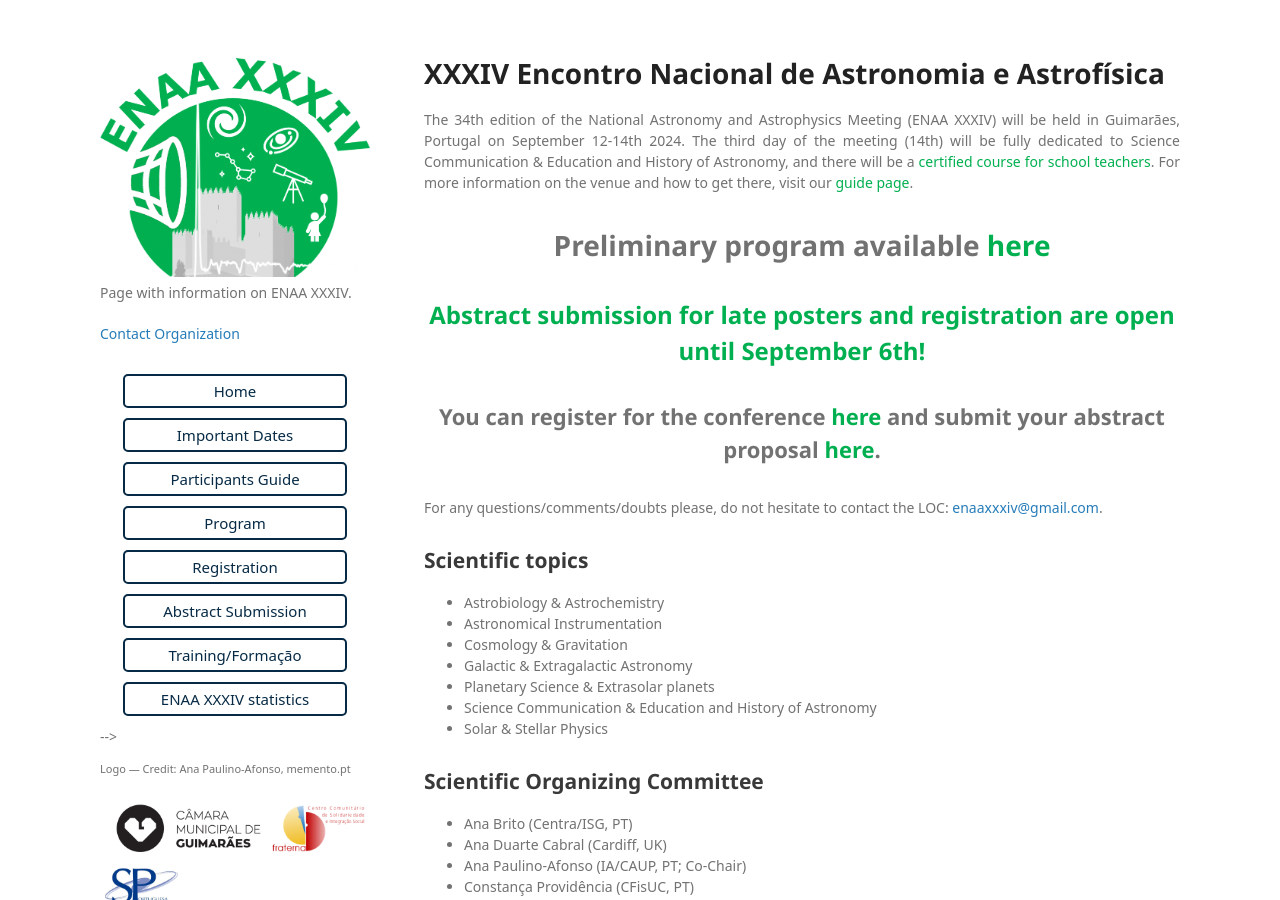
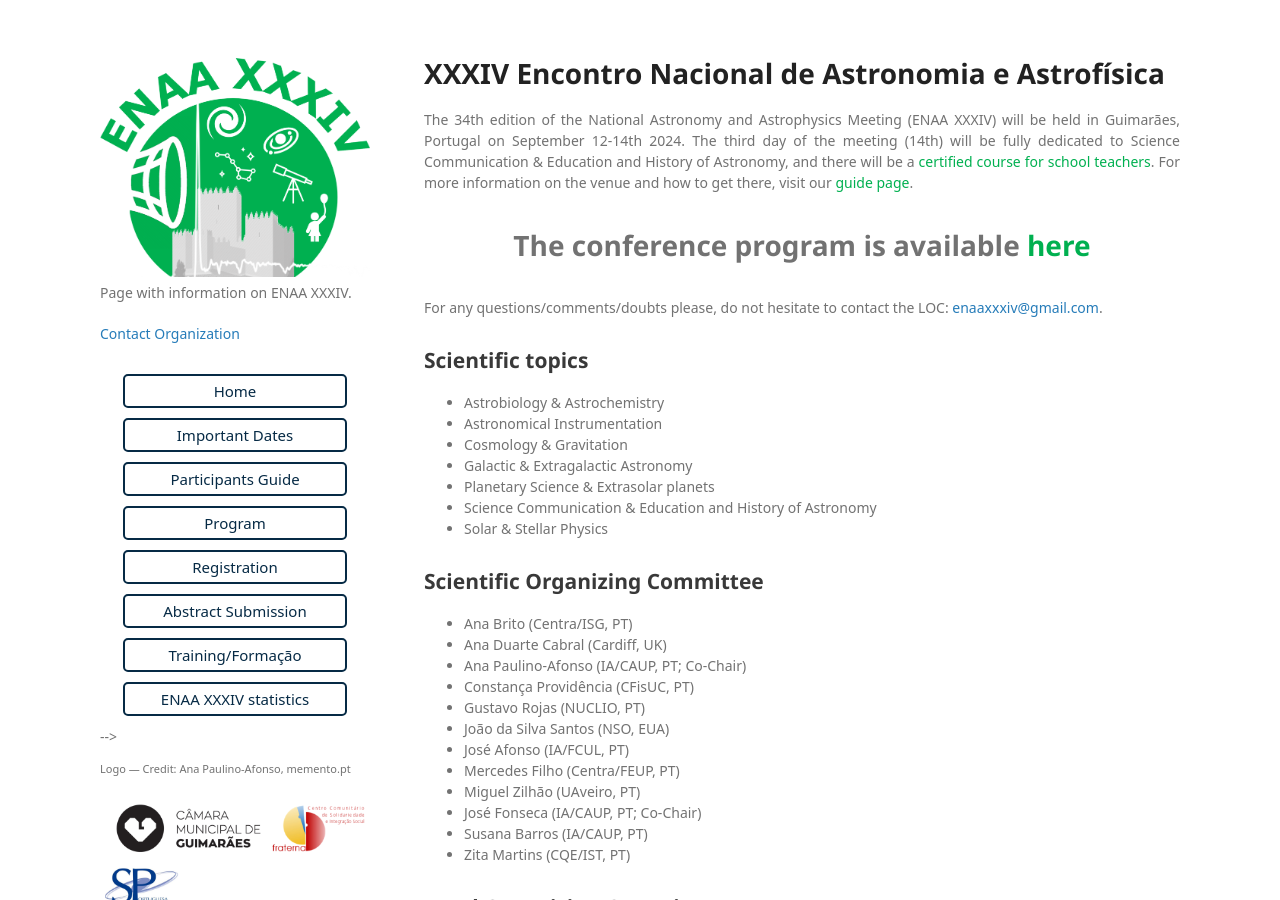
Before and after one commit to ENAA-XXXIV/ENAA-XXXIV.github.io, a Jekyll site: the page built from index.md, in a window 1280 px wide and 900 px high. Built offline with Jekyll 4.4.1, drawn with Linux system fonts in a browser that asks for light colours; some web fonts are replaced; our own code applies the rules of GitHub Pages for plain Markdown files.

Commit message:
Updated from page

```diff
--- a/index.md
+++ b/index.md
@@ -8,16 +8,8 @@ For more information on the venue and how to get there, visit our <a href=guide
 </div> <br>
 
 <div style="text-align: center; font-size: 28px; font-weight: bold">
-Preliminary program available <a href=program  style="color: #00b050"> here</a></div>
+The conference program is available <a href=program  style="color: #00b050"> here</a></div>
 <br>
-
-<div style="text-align: center; font-size: 24px; font-weight: bold; color: #00b050">
-Abstract submission for late posters and registration are open until September 6th!
-</div> <br>
-
-<div style="text-align: center; font-size: 22px; font-weight: bold">
-You can register for the conference <a href=registration_gform  style="color: #00b050"> here</a> and submit your abstract proposal <a href=abstract_gform  style="color: #00b050"> here</a>.
-</div><br>
 
 <!-- <div style="text-align: center; font-size: 24px; font-weight: bold">
 Abstract submission is now over, look at some statistics <a href=abstract_stats  style="color: #00b050"> here</a>. <br> The preliminary program can be found <a href=program  style="color: #00b050"> here</a>.
```
